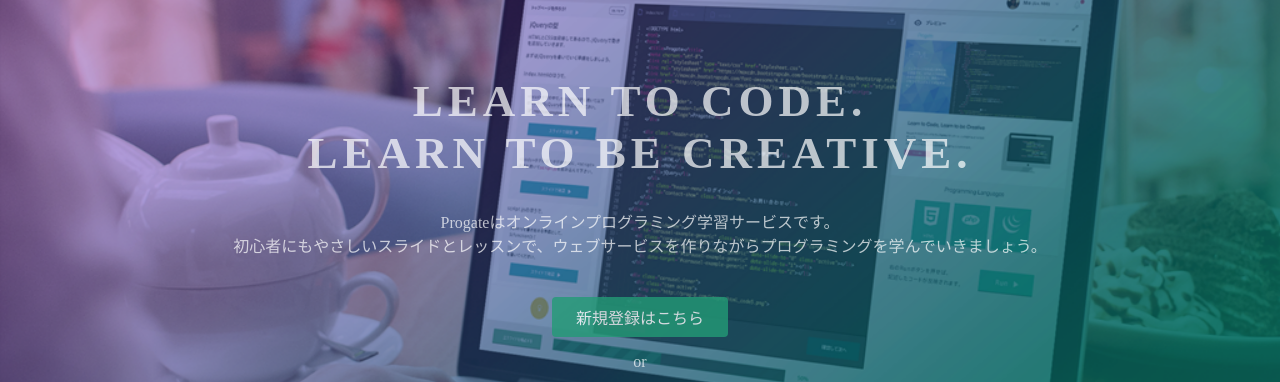
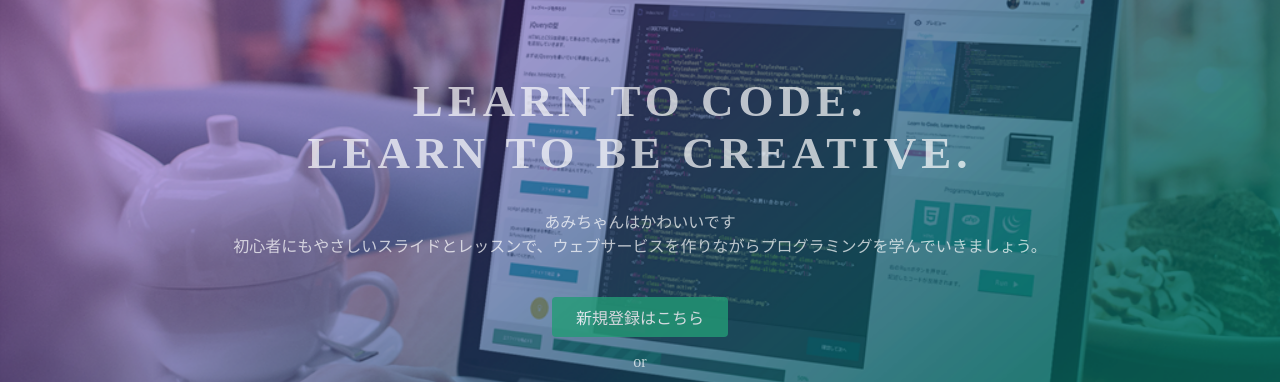
Before and after one commit to shintainu/shintainu, a plain HTML site: page index.html in a window 1280 px wide. Shown: the part 135-517 px from the top of the page. Drawn offline with Linux system fonts and the light colour scheme.

Commit message:
Update index.html

```diff
--- a/index.html
+++ b/index.html
@@ -24,7 +24,7 @@
   <div class="top-wrapper">
     <div class="container">
       <h1>LEARN TO CODE.<br>LEARN TO BE CREATIVE.</h1>
-      <p>Progateはオンラインプログラミング学習サービスです。<br>初心者にもやさしいスライドとレッスンで、ウェブサービスを作りながらプログラミングを学んでいきましょう。</p>
+      <p>あみちゃんはかわいいです<br>初心者にもやさしいスライドとレッスンで、ウェブサービスを作りながらプログラミングを学んでいきましょう。</p>
       <div class="btn-wrapper">
         <a href="#" class="btn signup">新規登録はこちら</a>
         <p>or</p>
```
